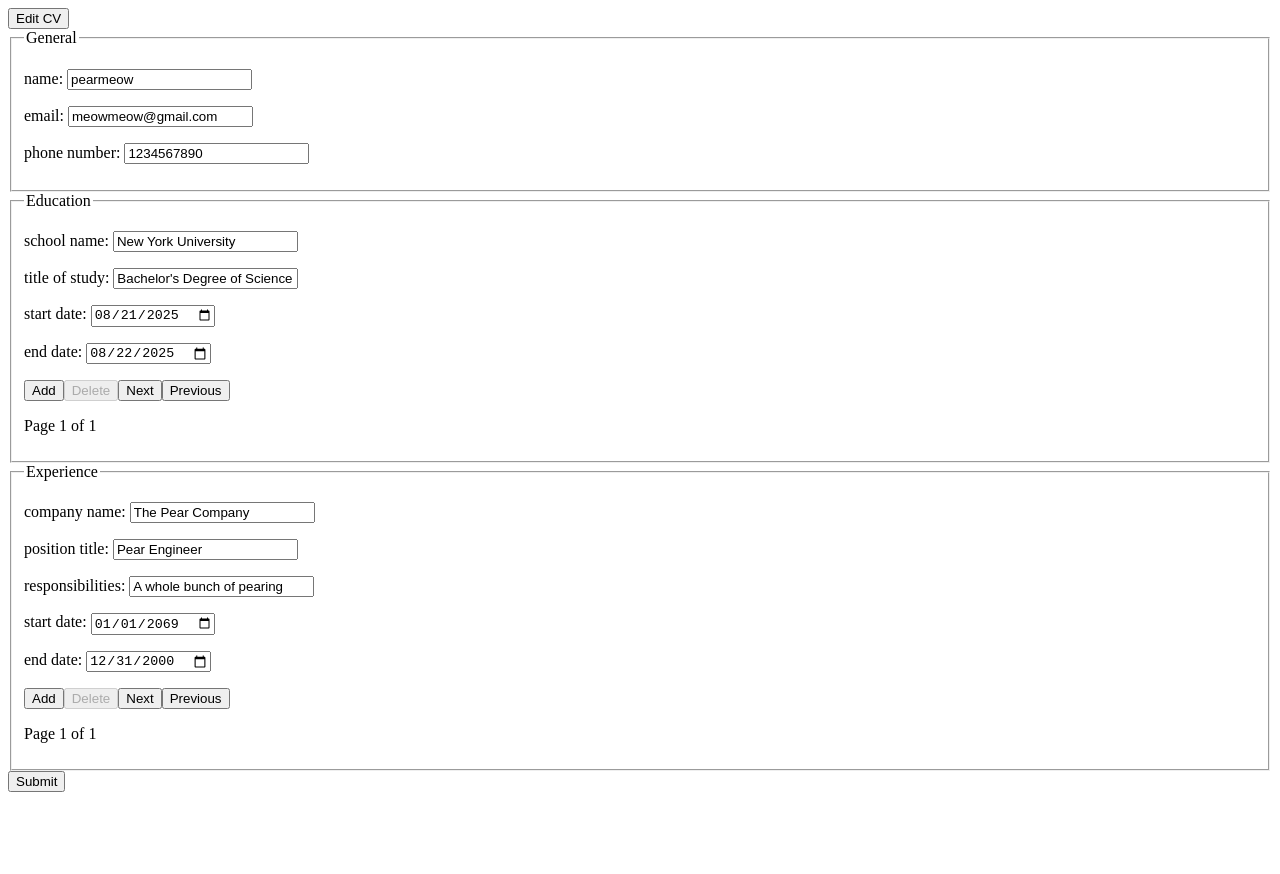
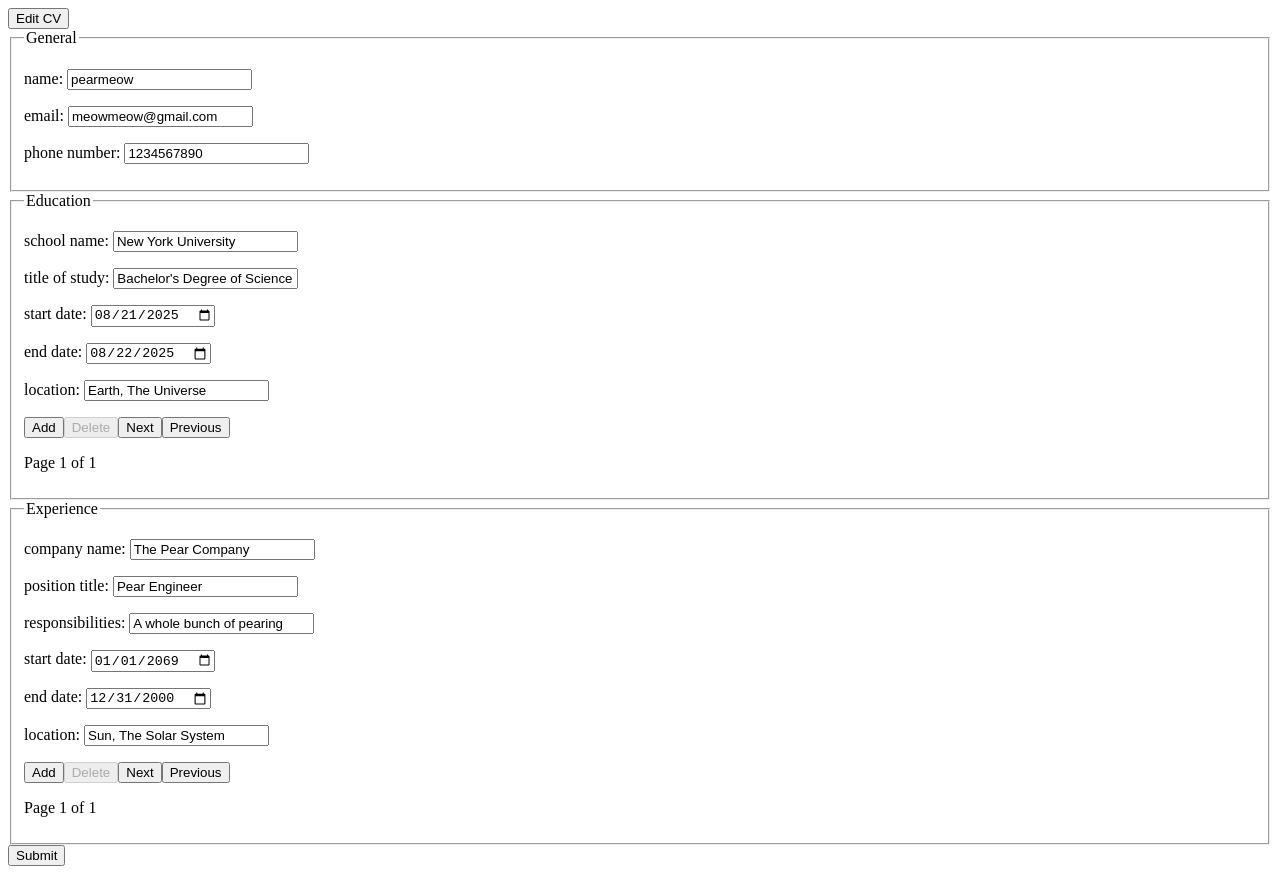
Before and after one commit to pearmeow/cv-builder, a React (Vite) app: page / in a window 1280 px wide. Before the commit the page ends 800 px from the top, so only its background shows below. Built offline with nearby package versions, Linux system fonts and the light colour scheme.

Commit message:
feat: add location

```diff
--- a/src/components/Edit.jsx
+++ b/src/components/Edit.jsx
@@ -16,6 +16,7 @@ export default function Edit({ setCVData }) {
             study: "Bachelor's Degree of Science in CS",
             start: "2025-08-21",
             end: "2025-08-22",
+            location: "Earth, The Universe",
         },
     ]);
     let [expData, setExpData] = useState([
@@ -26,6 +27,7 @@ export default function Edit({ setCVData }) {
             responsibilities: "A whole bunch of pearing",
             start: "2069-01-01",
             end: "2000-12-31",
+            location: "Sun, The Solar System",
         },
     ]);
     function rerenderCV() {
@@ -48,6 +50,7 @@ export default function Edit({ setCVData }) {
                     <h3>
                         {data.start} to {data.end}
                     </h3>
+                    <h3>{data.location}</h3>
                 </>,
             );
         }
@@ -61,6 +64,7 @@ export default function Edit({ setCVData }) {
                     <h3>
                         {data.start} to {data.end || "now"}
                     </h3>
+                    <h3>{data.location}</h3>
                     {data.responsibilities}
                 </>,
             );
--- a/src/components/Education.jsx
+++ b/src/components/Education.jsx
@@ -28,6 +28,7 @@ export default function Education({ data, setData }) {
                 study: "",
                 start: "",
                 end: "",
+                location: "",
             },
         ]);
         setIndex(data.length);
@@ -86,6 +87,14 @@ export default function Education({ data, setData }) {
                 value={currData.end}
                 currId={currData.id}
             />
+            <FormField
+                name="location"
+                key="location"
+                fieldId="location"
+                onChange={onChange}
+                value={currData.location}
+                currId={currData.id}
+            />
             <button onClick={addData} type="button">
                 Add
             </button>
--- a/src/components/Experience.jsx
+++ b/src/components/Experience.jsx
@@ -29,6 +29,7 @@ export default function Experience({ data, setData }) {
                 responsibilities: "",
                 start: "",
                 end: "",
+                location: "",
             },
         ]);
         setIndex(data.length);
@@ -95,6 +96,14 @@ export default function Experience({ data, setData }) {
                 value={currData.end}
                 currId={currData.id}
             />
+            <FormField
+                name="location"
+                key="location"
+                fieldId="location"
+                onChange={onChange}
+                value={currData.location}
+                currId={currData.id}
+            />
             <button onClick={addData} type="button">
                 Add
             </button>
```
